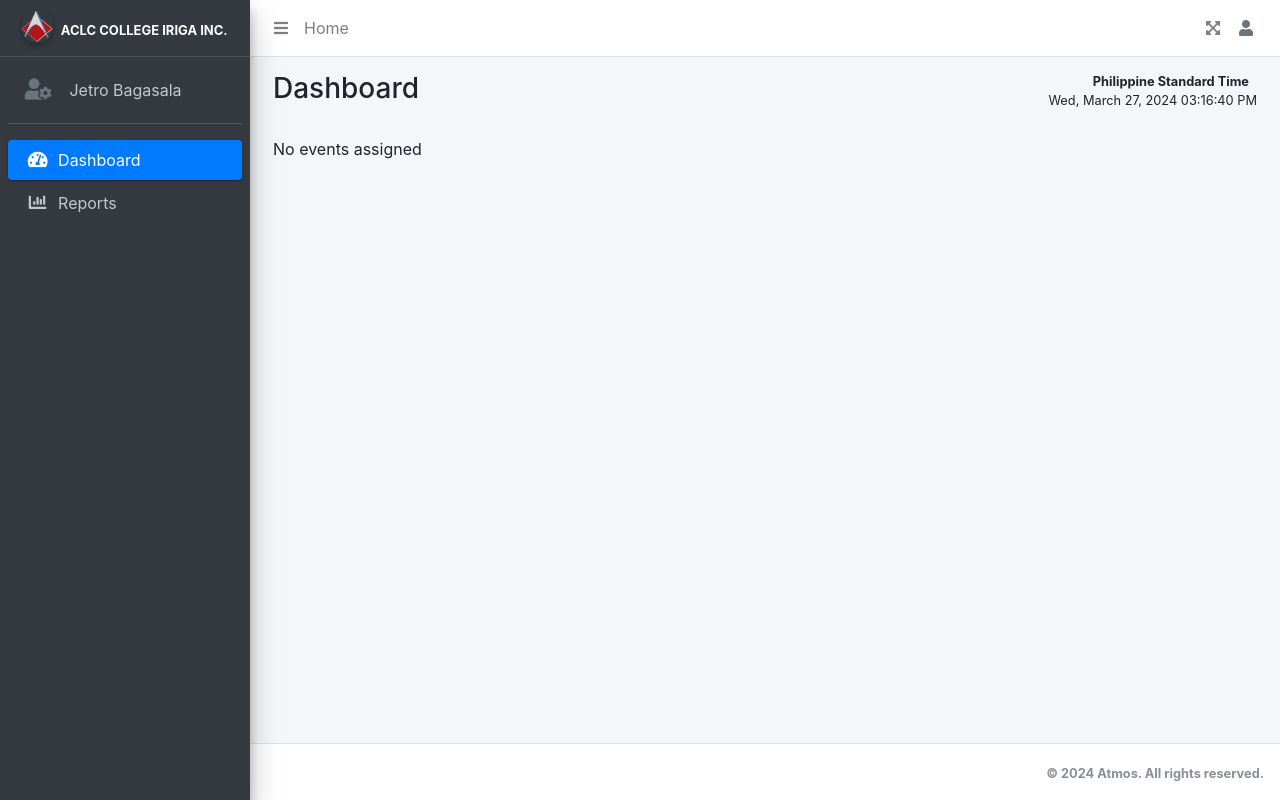
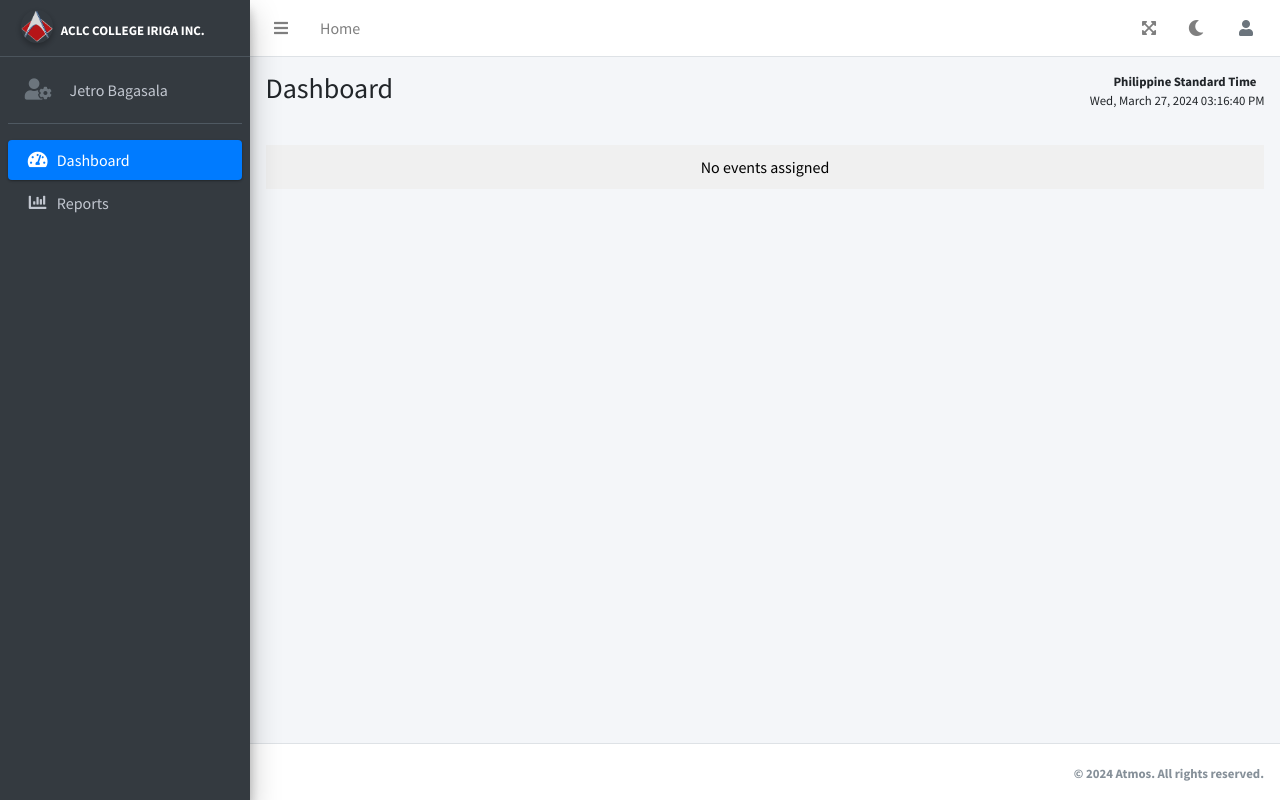
Before and after one commit to kuysjet/Atmos-Qr, a PHP site: page /registrar_dashboard.php in a window 1280 px wide. Run offline with PHP 8.4, Linux system fonts and the light colour scheme; a user stored in the database is signed in; data comes from the database, SQL or seed files in the repository; some libraries are stand-ins or nearby versions.

Commit message:
updated registrar dashboard

```diff
--- a/registrar_dashboard.php
+++ b/registrar_dashboard.php
@@ -53,31 +53,8 @@ $result = mysqli_query($conn, $query);
   <!-- Theme style -->
   <link rel="stylesheet" href="dist/css/adminlte.min.css">
   <!-- Include Bootstrap CSS -->
-  <link rel="stylesheet" href="https://stackpath.bootstrapcdn.com/bootstrap/4.5.2/css/bootstrap.min.css">
-
-  <style>
-  /* Custom CSS to adjust the size of SweetAlert dialog */
-  .swal2-popup {
-      font-size: 0.8rem; /* Adjust font size */
-      width: 20rem; /* Adjust width */
-  }
-
-  .dataTables_wrapper {
-      overflow-x: auto; /* Enable horizontal scrolling for DataTables */
-  }
-
-  /* Adjust the font size and padding for all pagination buttons */
-  .dataTables_wrapper .dataTables_paginate .paginate_button {
-    font-size: 14px; /* Adjust the font size as needed */
-    padding: 4px 8px; /* Adjust the padding as needed */
-  }
-
-  /* Remove padding for the pagination button numbers */
-  .dataTables_wrapper .dataTables_paginate .paginate_button.current,
-  .dataTables_wrapper .dataTables_paginate .paginate_button:not(.current) {
-    padding: 2px; /* Remove padding */
-  }
-  </style>
+  <!-- <link rel="stylesheet" href="https://stackpath.bootstrapcdn.com/bootstrap/4.5.2/css/bootstrap.min.css">   -->
+  <link rel="stylesheet" href="dist/css/dark-table.css">
 
 </head>
 <body class="hold-transition sidebar-mini layout-fixed">
@@ -102,6 +79,13 @@ $result = mysqli_query($conn, $query);
           <i class="fas fa-expand-arrows-alt"></i>
         </a>
       </li>
+      <!-- Dark mode toggle link -->
+      <li class="nav-item">
+        <a href="#" class="nav-link" id="darkModeToggleBtn">
+          <i class="fas fa-moon"></i>
+          <i class="fas fa-sun text-warning d-none"></i>
+        </a>
+      </li>
       <!-- Profile -->
       <li class="nav-item dropdown">
         <a class="nav-link" data-toggle="dropdown" href="#">
@@ -112,6 +96,7 @@ $result = mysqli_query($conn, $query);
             <i class="fas fa-user-cog fa-sm fa-fw mr-2 text-gray"></i> Profile
             <span class="float-right text-muted text-sm"></span>
           </a>
+          <div class="dropdown-divider"></div>
           <a class="dropdown-item" id="changePasswordDropdown" href="#" role="button" data-toggle="modal" data-target="#changePasswordModal">
             <i class="fas fa-key fa-sm fa-fw mr-2 text-gray"></i> Change Password
             <span class="float-right text-muted text-sm"></span>
@@ -211,35 +196,91 @@ $result = mysqli_query($conn, $query);
         <div class="container-fluid">
             <div class="row">
             <?php
+            // Function to calculate the status of an event
+            function calculateEventStatus($eventDate, $loginTime, $logoutTime)
+            {
+                $currentDate = date('Y-m-d');
+                $currentTime = date('H:i:s');
+
+                if ($eventDate < $currentDate || ($eventDate == $currentDate && $logoutTime < $currentTime)) {
+                    return 'Done';
+                } elseif ($eventDate == $currentDate && $currentTime < $loginTime) {
+                    return 'Ongoing';
+                } elseif ($eventDate == $currentDate || $loginTime <= $currentTime && $currentTime <= $logoutTime) {
+                    return 'Ongoing';
+                } else {
+                    return 'Pending';
+                }
+            }
             // Check if events are found
             if ($result && mysqli_num_rows($result) > 0) {
                 // Loop through each event and display it in a card
                 while ($row = mysqli_fetch_assoc($result)) {
+                    // Determine the status of the event using the provided function
+                    $status = calculateEventStatus($row['event_date'], $row['log_in'], $row['log_out']);
                     ?>
-                <div class="col-md-4 mb-4">
-                  <div class="card">
-                    <div class="card-body">
-                      <h5 class="card-title"><?php echo $row['event_name']; ?></h5>
-                      <p class="card-text">Academic Year: <?php echo $row['academic_year']; ?></p>
-                      <p class="card-text">Venue: <?php echo $row['event_venue']; ?></p>
-                      <p class="card-text">Description: <?php echo $row['description']; ?></p>
-                      <p class="card-text">Date: <?php echo $row['event_date']; ?></p>
-                      <p class="card-text">Login Time: <?php echo $row['log_in']; ?></p>
-                      <p class="card-text">Logout Time: <?php echo $row['log_out']; ?></p>
+                    <div class="col-md-4">
+                        <div class="card collapsed-card card-outline <?php echo $status == 'Pending' ? 'card-warning' : ($status == 'Ongoing' ? 'card-primary' : 'card-success'); ?>">
+                            <div class="card-header">
+                                <h3 class="card-title text-truncate" style="max-width: 170px;"><?php echo $row['event_name']; ?></h3>
+                                <div class="card-tools">
+                                    <!-- Display the status badge -->
+                                    <span class="badge badge-<?php echo $status == 'Pending' ? 'warning' : ($status == 'Ongoing' ? 'primary' : 'success'); ?> ml-2"><?php echo $status; ?></span>
+                                    <!-- Card tools -->
+                                    <button type="button" class="btn btn-tool" data-card-widget="maximize">
+                                        <i class="fas fa-expand"></i>
+                                    </button>
+                                    <button type="button" class="btn btn-tool" data-card-widget="collapse">
+                                        <i class="fas fa-plus"></i>
+                                    </button>
+                                </div>
+                                <!-- /.card-tools -->
+                            </div>
+                            <!-- /.card-header -->
+                            <div class="card-body text-left">
+                                <!-- Display the event details -->
+                                <p>Academic Year: <?php echo $row['academic_year']; ?></p>
+                                <p>Venue: <?php echo $row['event_venue']; ?></p>
+                                <p>Description: <?php echo $row['description']; ?></p>
+                                <p>Date: <?php echo $row['event_date']; ?></p>
+                                <p>Login Time: <?php echo $row['log_in']; ?></p>
+                                <p>Logout Time: <?php echo $row['log_out']; ?></p>
+                            </div>
+                            <!-- /.card-body -->
+                            <!-- QR code scan button -->
+                            <div class="card-footer">
+                                <div class="container-fluid">
+                                    <div class="row">
+                                        <div class="col-12 text-center">
+                                        <?php
+                                        // Check if the status is 'Done' or 'Pending'
+                                        if ($status === 'Done' || $status === 'Pending') {
+                                            // If status is 'Done' or 'Pending', disable the button
+                                            echo '<button class="btn btn-circle btn-lg btn-primary" style="border-radius: 50%; opacity: 0.15;" disabled><i class="fas fa-qrcode"></i></button>';
+                                        } else {
+                                            // Otherwise, enable the button and pass event details as parameters
+                                            echo '<a href="scanner.php?eventId=' . $row['id'] . '&eventName=' . urlencode($row['event_name']) . '" class="btn btn-circle btn-lg btn-primary" style="border-radius: 50%;"><i class="fas fa-qrcode"></i></a>';
+                                        }
+                                        ?>
                                         </div>
                                     </div>
+                                </div>
+                            </div>
+                        </div>
+                        <!-- /.card -->
                     </div>
                     <?php
                 }
             } else {
                 // No events found
-              echo "<div class='col-md-12'><p>No events assigned</p></div>";
+                echo "<div class='col-md-12 text-center p-2'><div style='background-color: #f0f0f0; padding: 10px;'><p style='margin: 0; color:black'>No events assigned</p></div></div>";
             }
             ?>
         </div>
     </div><!-- /.container-fluid -->
 </div>
 <!-- /.content -->
+
   </div>
   <!-- /.content-wrapper -->
 
@@ -438,7 +479,7 @@ $(document).ready(function() {
                 </form>
             </div>
             <div class="modal-footer">
-                <button type="button" class="btn btn-primary btn-sm" id="savePasswordChangesBtn">Save Changes</button>
+                <button type="button" class="btn btn-primary btn-sm" id="savePasswordChangesBtn"><i class="fas fa-save"></i> Save Changes</button>
                 <button type="button" class="btn btn-secondary btn-sm" data-dismiss="modal">Close</button>
             </div>
         </div>
```
Lines whose indentation alone changed are shown as unchanged.
